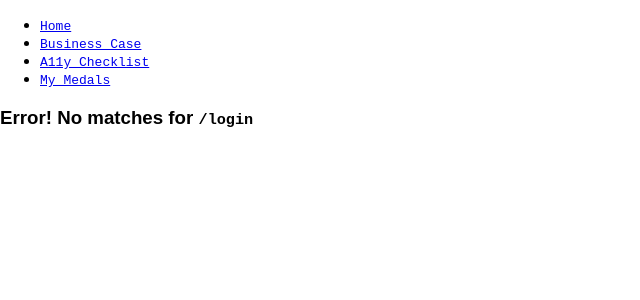
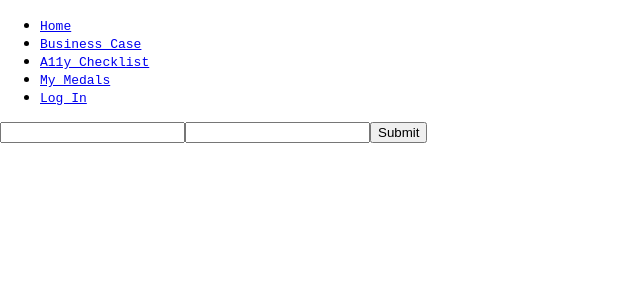
Before and after one commit to jnm2377/react-starter-app, a React (Create React App) app in the folder front-end/: page /login in a window 1280 px wide. Shown: the top 300 px of the page, without its empty margins (0-640 px from the left). Built offline with nearby package versions, Linux system fonts and the light colour scheme.

Commit message:
added login form

```diff
--- a/front-end/src/App.js
+++ b/front-end/src/App.js
@@ -13,6 +13,7 @@ import BusinessCasePage from './components/BusinessCasePage.js';
 import LandingPage from './components/LandingPage.js';
 import ChecklistPage from './components/ChecklistPage.js';
 import MedalsPage from './components/MedalsPage.js';
+import LoginPage from './components/LoginPage.js';
 import logo from './logo.svg';
 import './App.css';
 
@@ -28,6 +29,7 @@ const App = () => (
         <Route path='/checklist' component={ChecklistPage}/>
         <Route path='/my-medals' component={MedalsPage}/>
         <Route exact path='/' component={LandingPage}/>
+        <Route path='/login' component={LoginPage}/>
         <Route render={({location}) => (
           <div>
             <h3>Error! No matches for <code>{location.pathname}</code></h3>
--- /dev/null
+++ b/front-end/src/components/LoginPage.js
@@ -0,0 +1,79 @@
+import React, { Component } from 'react';
+
+
+class LoginPage extends Component {
+  render() {
+    return (
+      <Form/>
+    );
+  }
+}
+
+class Form extends Component {
+  state = {
+    fields: {
+      email: '',
+      password: ''
+    },
+    user: {
+      email: '',
+      password: ''
+    }
+  };
+
+  onFormSubmit = (event) => {
+    const user = Object.assign({}, this.state.fields);
+    event.preventDefault();
+
+    this.setState({
+      user: user,
+      fields: {
+        email: '',
+        password: ''
+      }
+    })
+  };
+
+  onInputChange = ({name, value}) => {
+    //making a copy of fields obj
+    const fields = Object.assign({}, this.state.fields);
+
+    //assigning value of value prop to field key with the name of name prop
+    fields[name] = value;
+
+    //updating state with our copy of fields obj
+    this.setState({fields});
+  };
+
+  render() {
+    return (
+      <form onSubmit={this.onFormSubmit}>
+        <Field
+          placeholder='email'
+          name='email'
+          value={this.state.fields.email}
+          onChange={this.onInputChange}
+          required
+        />
+        <Field
+          placeholder='password'
+          name='password'
+          value={this.state.fields.password}
+          onChange={this.onInputChange}
+          required
+        />
+        <input type='submit'/>
+      </form>
+    );
+  }
+}
+
+class Field extends Component {
+  render() {
+    return (
+      <input/>
+    );
+  }
+}
+
+export default LoginPage;
--- a/front-end/src/components/Navigation.js
+++ b/front-end/src/components/Navigation.js
@@ -34,6 +34,11 @@ class Navigation extends Component {
               <code>My Medals</code>
             </Link>
           </li>
+          <li>
+            <Link to='/login'>
+              <code>Log In</code>
+            </Link>
+          </li>
         </ul>
       </nav>
     );
```
